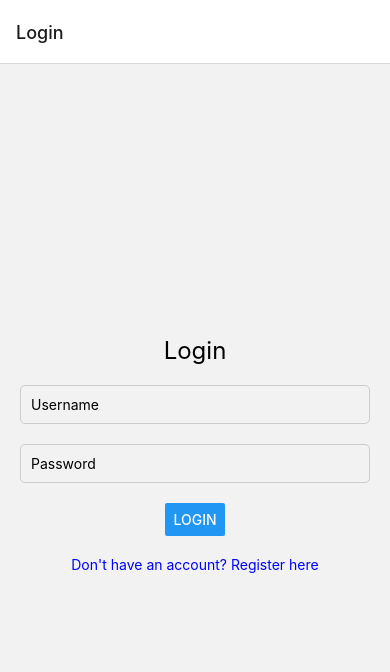
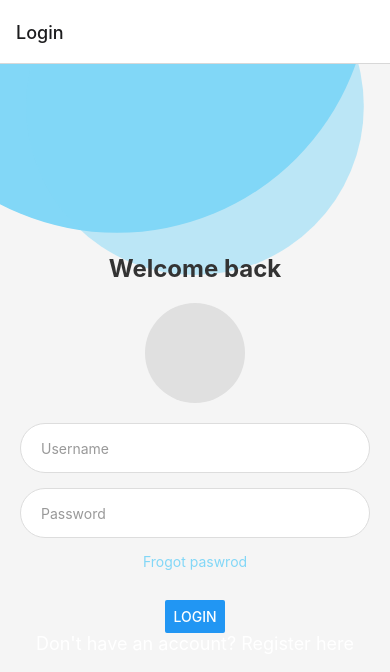
Before and after one commit to afwerki/eotc, a React Native app: screen /Login in a window 390 px wide. Shown: the top 672 px of the page. Built offline with nearby package versions, Linux system fonts and the light colour scheme.

Commit message:
second update of the day

```diff
--- a/package.json
+++ b/package.json
@@ -22,6 +22,7 @@
     "react-native-safe-area-context": "^4.10.3",
     "react-native-screens": "^3.31.1",
     "react-native-snap-carousel": "^3.9.1",
+    "react-native-svg": "^15.3.0",
     "react-native-web": "~0.19.10"
   },
   "devDependencies": {
--- a/screens/LoginScreen.js
+++ b/screens/LoginScreen.js
@@ -1,9 +1,12 @@
 import React, { useState } from 'react';
-import { View, Text, TextInput, Button, StyleSheet, TouchableOpacity } from 'react-native';
+import { View, Text, TextInput, Button, StyleSheet,Image, TouchableOpacity, Dimensions } from 'react-native';
+import Svg,{ Circle } from 'react-native-svg';
 
 const LoginScreen = ({ navigation }) => {
   const [username, setUsername] = useState('');
   const [password, setPassword] = useState('');
+
+  const {width, height} = Dimensions.get('window');
 
   const handleLogin = () => {
     // Implement login logic here
@@ -12,24 +15,45 @@ const LoginScreen = ({ navigation }) => {
 
   return (
     <View style={styles.container}>
-      <Text style={styles.title}>Login</Text>
+      <Svg height={height * 0.3} width={width} style = {styles.svg}>
+      <Circle cx={width * 0.3} cy={-height * 0.1} r={height * 0.3} fill="#82d7f7"/>
+      <Circle cx={width * 0.5} cy={height * 0.05} r={height*0.2}  fill="#82d7f7" opacity="0.5"/>
+      </Svg>
+
+
+      <View style ={styles.content}>
+
+      <Text style={styles.welcomeText}>Welcome back</Text>
+       <View style={styles.imagePlaceholder}>
+     {/*<Image source = {require("../assets/eotc.jpeg")}/>*/}
+       </View>
+
       <TextInput
         style={styles.input}
         placeholder="Username"
+        placeholderTextColor='#999'
         value={username}
         onChangeText={setUsername}
       />
       <TextInput
         style={styles.input}
         placeholder="Password"
+        placeholderTextColor='#999'
         secureTextEntry
         value={password}
         onChangeText={setPassword}
       />
-      <Button title="Login" onPress={handleLogin} />
-      <TouchableOpacity onPress={() => navigation.navigate('Registration')}>
-        <Text style={styles.link}>Don't have an account? Register here</Text>
+      <TouchableOpacity>
+        <Text style={styles.forgotPassword}>Frogot paswrod</Text>
       </TouchableOpacity>
+
+
+      <Button title="Login" onPress={handleLogin} style={styles.signinButton}/>
+      <TouchableOpacity onPress={() => navigation.navigate('Registration')} style={styles.signuplink}>
+        <Text style={styles.signinText}>Don't have an account? Register here</Text>
+      </TouchableOpacity>
+    </View>
+
     </View>
   );
 };
@@ -37,25 +61,66 @@ const LoginScreen = ({ navigation }) => {
 const styles = StyleSheet.create({
   container: {
     flex: 1,
-    justifyContent: 'center',
-    alignItems: 'center',
-    padding: 20,
+    backgroundColor: '#f5f5f5',
   },
-  title: {
-    fontSize: 24,
-    marginBottom: 20,
+  svg:{
+    position:'absolute',
+    top:0,
+    left:0,
+  },
+  content:{
+    flex:1,
+    justifyContent:'center',
+    alignItems:'center',
+    paddingHorizontal:20,
+
+  },
+  welcomeText:{
+    fontSize:24,
+    fontWeight:'bold',
+    marginBottom:20,
+    color:'#333'
+
+  },
+  imagePlaceholder:{
+    width:100,
+    height:100,
+    backgroundColor:'#e0e0e0',
+    borderRadius:50,
+    marginBottom:20,
+  },
+  forgotPassword:{
+    color:'#82d7f7',
+    marginBottom:30,
+  },
+  signinButton:{
+    width:'100%',
+    height:50,
+    backgroundColor:'#82d7f7',
+    borderRadius:25,
+    justifyContent:'center',
+    alignItems:'center',
+    marginBottom:20,
+
+  },
+  signinText:{
+    color:'#fff',
+    fontSize:18,
+  },
+  signuplink:{
+    color:'#000',
+    fontWeight:'bold'
+
   },
   input: {
     width: '100%',
-    padding: 10,
-    borderWidth: 1,
-    borderColor: '#ccc',
-    borderRadius: 5,
-    marginBottom: 20,
-  },
-  link: {
-    marginTop: 20,
-    color: 'blue',
+    height:50,
+    backgroundColor:'#fff',
+    borderRadius:25,
+    paddingHorizontal:20,
+    marginBottom:15,
+    borderWidth:1,
+    borderColor:'#ddd'
   },
 });
 
```
Also changed, not shown: 1 other file (tests, documents, lock files or other folders).
